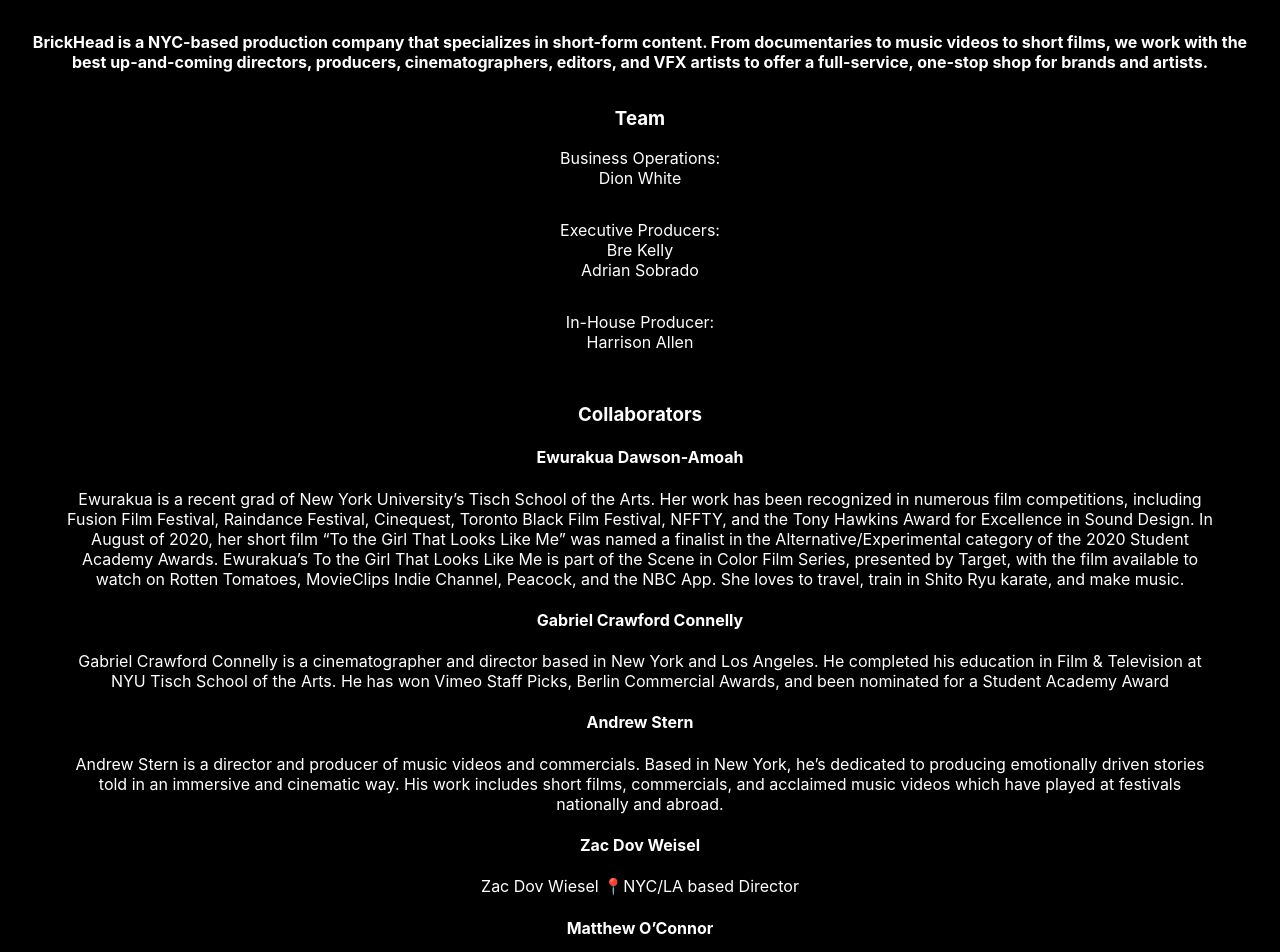
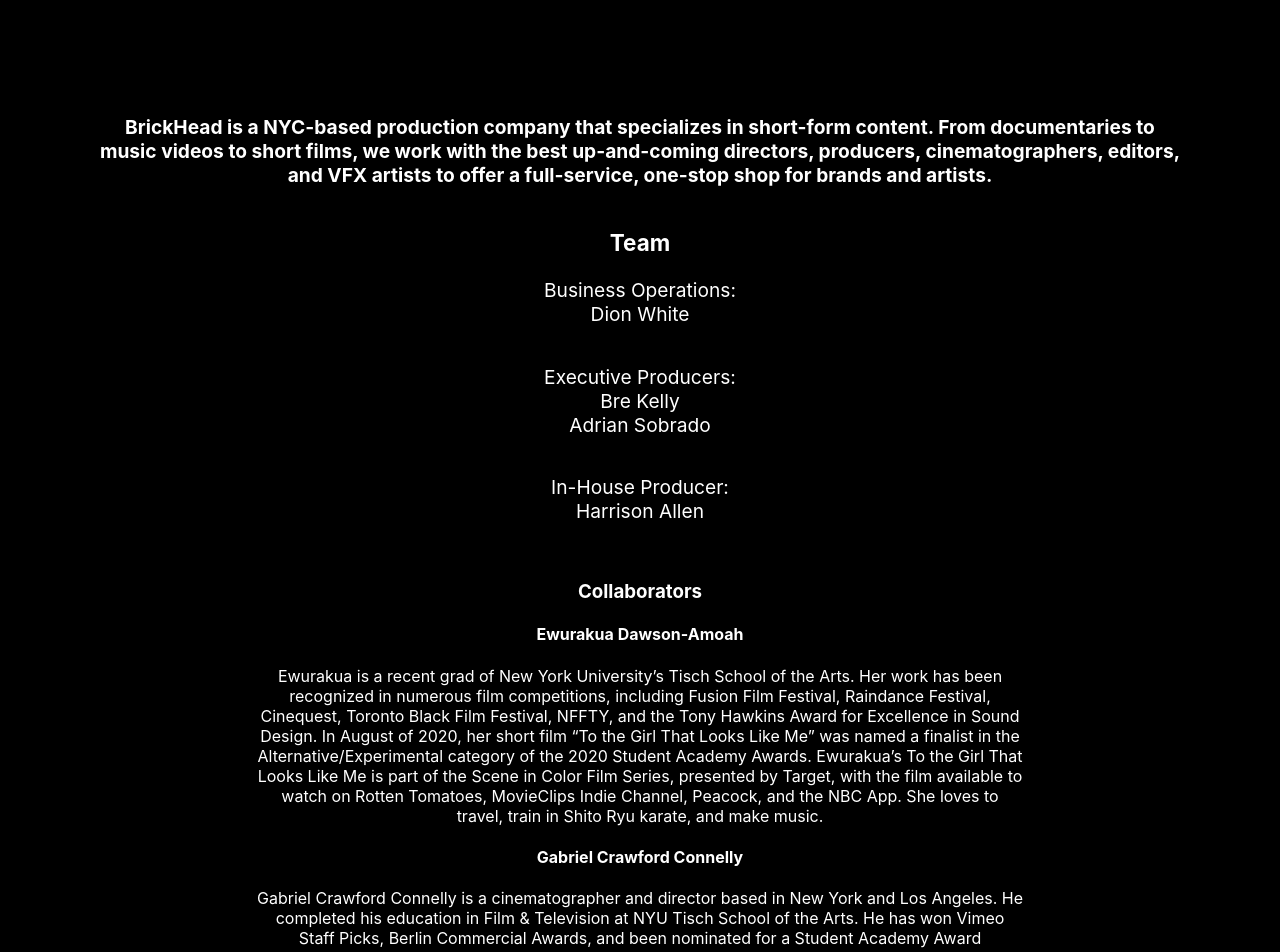
Before and after one commit to yetiblue/brickhead.co, a React (Create React App) app in the folder brickhead/: page /about in a window 1280 px wide. Shown: the top 952 px of the page. Built offline with nearby package versions, Linux system fonts and the light colour scheme.

Commit message:
repsonsive about page

```diff
--- a/brickhead/src/components/Collaborators.css
+++ b/brickhead/src/components/Collaborators.css
@@ -55,3 +55,34 @@
   margin-top: 2em;
   width: 70vw;
 }
+@media screen and (min-width: 768px) {
+  .about__collaborators {
+    max-width: 60vw;
+  }
+  .accolades-wrapper {
+    padding: 5em;
+    padding-top: 0;
+  }
+  .about__description {
+    padding-top: 6em;
+    font-size: 1.2em;
+  }
+  .about__description__p {
+    padding: 3em;
+    padding-top: 0;
+    padding-bottom: 0;
+  }
+}
+
+@media screen and (min-width: 1360px) {
+  .accolades-wrapper__li {
+    width: 20vw;
+    margin-top: 6em;
+  }
+  .accolades-wrapper {
+    margin-left: 10em;
+  }
+  img {
+    width: 8vw;
+  }
+}
--- a/brickhead/src/components/Collaborators.tsx
+++ b/brickhead/src/components/Collaborators.tsx
@@ -70,7 +70,7 @@
           </li>
           <li>
             <h4>Zac Dov Weisel</h4>
-            <p>Zac Dov Wiesel 📍NYC/LA based Director</p>
+            <p>📍NYC/LA based Director</p>
           </li>
           <li>
             <h4>Matthew O’Connor</h4>
```
